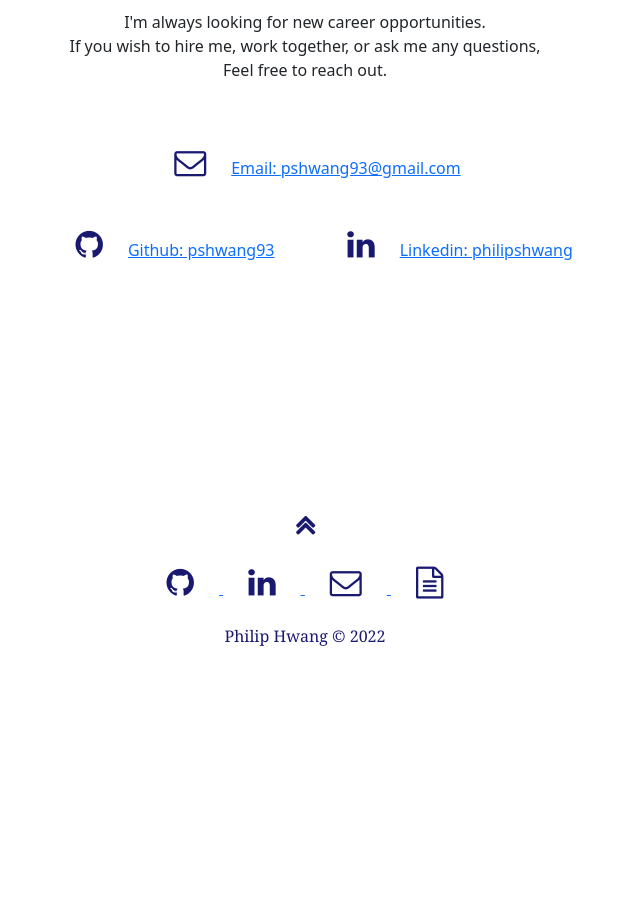
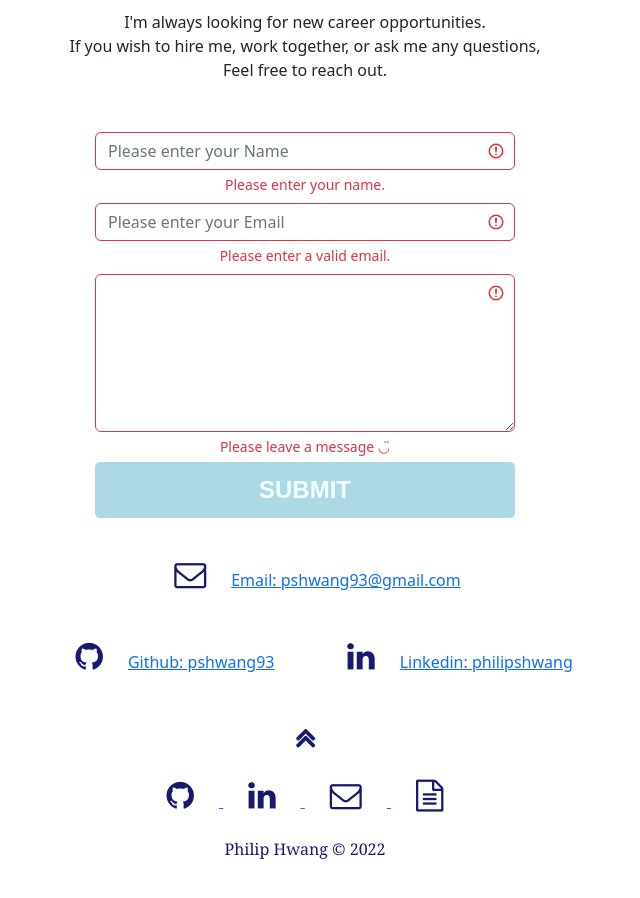
Before and after one commit to phwang93/Homework-20-React-Portfolio, a React (Create React App) app: page / in a window 1280 px wide. Shown: the part 2320-3218 px from the top of the page, without its empty margins (335-975 px from the left). Before the commit the page ends 3009 px from the top, so only its background shows below. Built offline with nearby package versions, Linux system fonts and the light colour scheme.

Commit message:
added contact form

```diff
--- a/src/components/Contact/index.js
+++ b/src/components/Contact/index.js
@@ -17,6 +17,24 @@ function Contact() {
         <p>I'm always looking for new career opportunities. <br />
           If you wish to hire me, work together, or ask me any questions,<br />
           Feel free to reach out. </p>
+
+          <form className="was-validated mb-3">
+                <div className="form-group mb-2">
+                    <input type="text" className="form-control" id="nameFormControlInput" placeholder="Please enter your Name" required></input>
+                    <div class="invalid-feedback">Please enter your name.</div>
+                </div>
+
+                <div className="form-group mb-2">
+                    <input type="email" className="form-control" id="emailFormControlInput" placeholder="Please enter your Email" required></input>
+                    <div class="invalid-feedback">Please enter a valid email.</div>
+                </div>
+
+                <div className="form-group mb-2">
+                    <textarea className="form-control" id="messageFormControlTextarea" rows="6" required></textarea>
+                    <div class="invalid-feedback">Please leave a message ◡̈ </div>
+                </div>
+                <input type="submit" value="SUBMIT" />
+            </form>
 
         <div className="row justify-content-center contact-row">
           <div className="col-12">
--- a/src/components/Contact/style.css
+++ b/src/components/Contact/style.css
@@ -1,3 +1,28 @@
 section#contact p {
     margin-bottom: 40px;
-  }
+}
+
+form {
+    max-width:420px;
+    margin:50px auto;
+}
+
+[type="submit"] {
+    font-family: 'Montserrat', Arial, Helvetica, sans-serif;
+    width: 100%;
+    background:lightblue;
+    border-radius:5px;
+    border:0;
+    cursor:pointer;
+    color: azure;
+    font-size:24px;
+    padding-top:10px;
+    padding-bottom:10px;
+    transition: all 0.3s;
+    margin-top:-3px;
+    font-weight:700;
+}
+
+[type="submit"]:hover {
+    background:midnightblue;
+}
```
Also changed, not shown: 1 other file (tests, documents, lock files or other folders).
